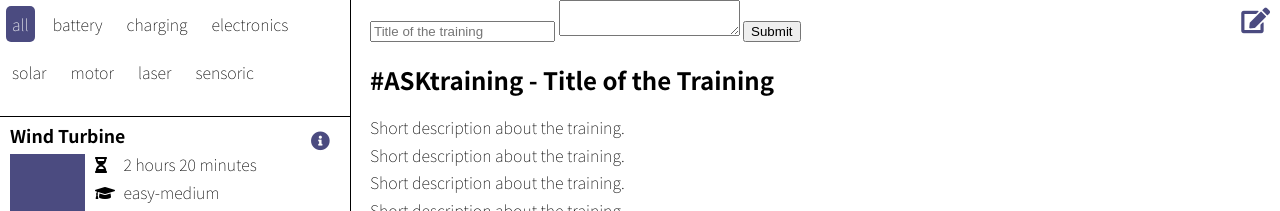
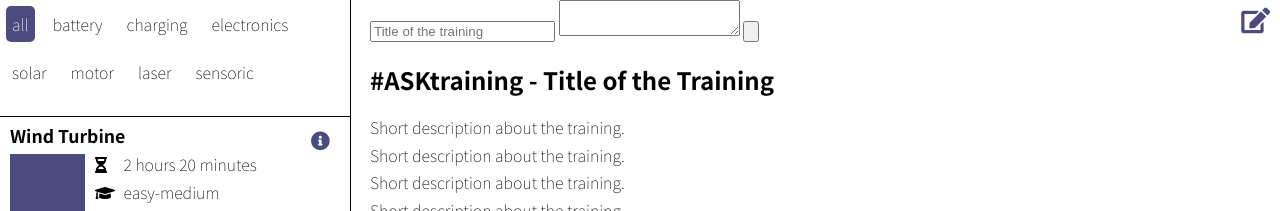
Before and after one commit to ASKtraining/Training, a Jekyll site: the page built from index.html, in a window 1280 px wide. Shown: the top 211 px of the page. Built offline with Jekyll 4.4.1, drawn with Linux system fonts in a browser that asks for light colours.

Commit message:
changed submit button type to button

```diff
--- a/index.html
+++ b/index.html
@@ -30,7 +30,7 @@ permalink: /
                             <label>Duration:</label>
                             <input type="number" class="duration" placeholder="10" min="0" max="59">
                             <span>minutes</span>
-                            <input class="submit button" type="submit" class="button">
+                            <input class="submit button" type="button" value="Save">
                             <input class="close button" type="button" value="Close">
                         </form>
                     </div>
@@ -62,7 +62,7 @@ permalink: /
                                             <label>Duration:</label>
                                             <input type="number" class="duration" placeholder="10" min="0" max="59">
                                             <span>minutes</span>
-                                            <input class="submit button" type="submit" class="button">
+                                            <input class="submit button" type="button" value="Save">
                                             <input class="close button" type="button" value="Close">
                                         </form>
                                     </div>
@@ -81,7 +81,7 @@ permalink: /
                                             <label>Duration:</label>
                                             <input type="number" class="duration" placeholder="10" min="0" max="59">
                                             <span>minutes</span>
-                                            <input class="submit button" type="submit" class="button">
+                                            <input class="submit button" type="button" value="Save">
                                             <input class="close button" type="button" value="Close">
                                         </form>
                                     </div>
@@ -106,10 +106,10 @@ permalink: /
                     <div class="edit-time">
                         <form>
                             <label>Duration:</label>
-                            <input type="number" class="duration" placeholder="10" min="0" max="59">
+                            <input type="number" class="duration" placeholder="15" min="0" max="59">
                             <span>minutes</span>
                             <input type="text" class="title" placeholder="Time Break">
-                            <input class="submit button" type="submit" class="button">
+                            <input class="submit button" type="button" value="Save">
                             <input class="close button" type="button" value="Close">
                         </form>
                     </div>
@@ -139,7 +139,7 @@ permalink: /
                             <input type="number" class="duration" placeholder="10" min="0" max="59">
                             <span>minutes</span>
                             <input type="text" class="title" placeholder="Introduction into the training">
-                            <input class="submit button" type="submit" class="button">
+                            <input class="submit button" type="button" value="Save">
                             <input class="close button" type="button" value="Close">
                         </form>
                     </div>
@@ -167,7 +167,7 @@ permalink: /
             <form>
                 <input type="text" class="title" placeholder="Title of the training">
                 <textarea class="description"></textarea>
-                <input type="submit">
+                <input type="button">
             </form>
         </div>
         <h1>{{ page.title }} - Title of the Training</h1>
@@ -190,10 +190,10 @@ permalink: /
                                 <option value="pm">pm</option>
                             </select>
                             <label>Duration:</label>
-                            <input type="number" class="duration" placeholder="10" min="0" max="59">
+                            <input type="number" class="duration" placeholder="15" min="0" max="240">
                             <span>minutes</span>
                             <input type="text" class="title" placeholder="Introduction into the training">
-                            <input class="submit button" type="submit">
+                            <input class="submit button" type="button">
                             <input class="close button" type="button" value="Close">
                         </form>
                     </div>
@@ -209,9 +209,9 @@ permalink: /
                     <div class="edit-time">
                         <form>
                             <label>Duration:</label>
-                            <input type="number" class="duration" placeholder="10" min="0" max="59">
+                            <input type="number" class="duration" placeholder="15" min="0" max="59">
                             <span>minutes</span>
-                            <input class="submit button" type="submit" class="button">
+                            <input class="submit button" type="button" value="Save">
                             <input class="close button" type="button" value="Close">
                         </form>
                     </div>
@@ -240,7 +240,7 @@ permalink: /
                                             <label>Duration:</label>
                                             <input type="number" class="duration" placeholder="10" min="0" max="59">
                                             <span>minutes</span>
-                                            <input class="submit button" type="submit" class="button">
+                                            <input class="submit button" type="button" value="Save">
                                             <input class="close button" type="button" value="Close">
                                         </form>
                                     </div>
@@ -260,7 +260,7 @@ permalink: /
                                             <input type="number" class="duration" placeholder="10" min="0" max="59">
                                             <span>minutes</span>
                                             <input type="text" class="title" placeholder="Time Break">
-                                            <input class="submit button" type="submit" class="button">
+                                            <input class="submit button" type="button" value="Save">
                                             <input class="close button" type="button" value="Close">
                                         </form>
                                     </div>
@@ -281,7 +281,7 @@ permalink: /
                                             <label>Duration:</label>
                                             <input type="number" class="duration" placeholder="10" min="0" max="59">
                                             <span>minutes</span>
-                                            <input class="submit button" type="submit" class="button">
+                                            <input class="submit button" type="button" value="Save">
                                             <input class="close button" type="button" value="Close">
                                         </form>
                                     </div>
@@ -300,7 +300,7 @@ permalink: /
                                             <label>Duration:</label>
                                             <input type="number" class="duration" placeholder="10" min="0" max="59">
                                             <span>minutes</span>
-                                            <input class="submit button" type="submit" class="button">
+                                            <input class="submit button" type="button" value="Save">
                                             <input class="close button" type="button" value="Close">
                                         </form>
                                     </div>
@@ -333,7 +333,7 @@ permalink: /
                             <input type="number" class="duration" placeholder="10" min="0" max="59">
                             <span>minutes</span>
                             <input type="text" class="title" placeholder="Day Break">
-                            <input class="submit button" type="submit" class="button">
+                            <input class="submit button" type="button" value="Save">
                             <input class="close button" type="button" value="Close">
                         </form>
                     </div>
@@ -347,7 +347,7 @@ permalink: /
                 <div class="clearer"></div>
             </li>
         </ul>
-        <div class="clearer"></div>
+        <div class="clearer page-break"></div>
         <div class="add-modules-breaks">
             <p>Drag and Drop more Modules to add</p>
             <a href="#" id="add-module-mobile" class="button">+ Module</a>
```
